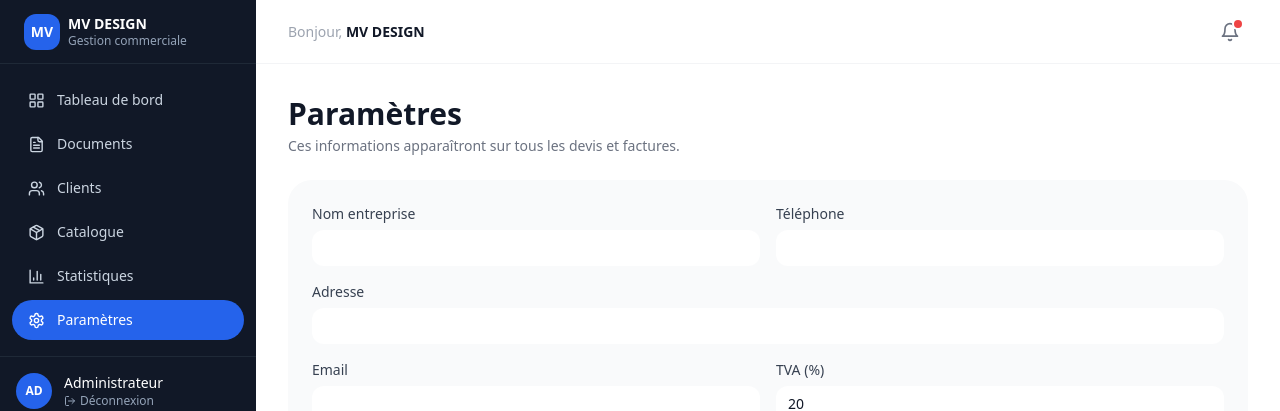
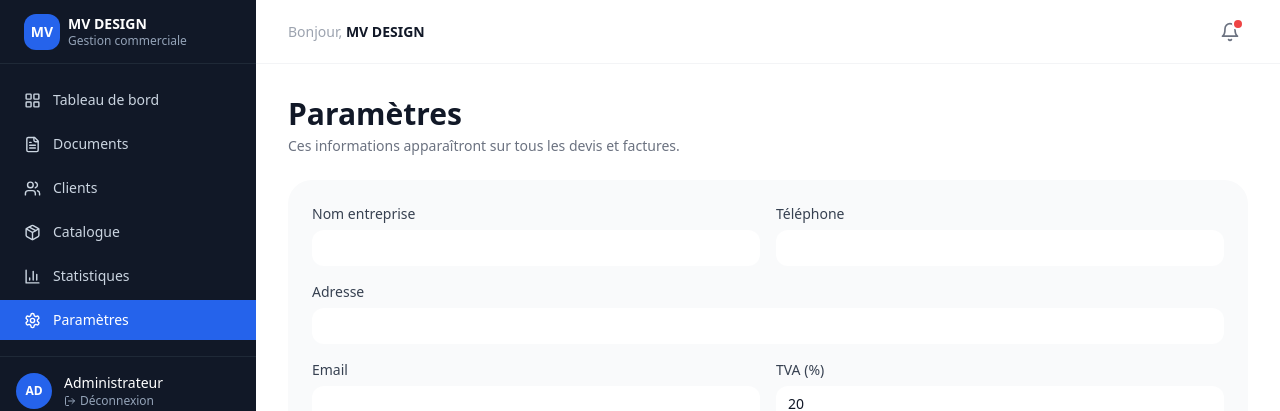
Before and after one commit to rakotoarimananamihajaniaina-eng/mv-design, a Next.js app: page /parametres in a window 1280 px wide. Shown: the top 411 px of the page. Built offline with nearby package versions, Linux system fonts and the light colour scheme; no server answers; the database is empty.

Commit message:
Update app-shell.tsx

```diff
--- a/app/app-shell.tsx
+++ b/app/app-shell.tsx
@@ -36,7 +36,7 @@
           </button>
         </div>
 
-        <nav className="flex-1 px-3 py-4 space-y-1">
+        <nav className="flex-1 py-4 space-y-1">
           {NAV_ITEMS.map((item) => {
             const Icon = item.icon;
             const active = pathname === item.href;
@@ -45,7 +45,7 @@
                 key={item.href}
                 href={item.href}
                 onClick={() => setMobileOpen(false)}
-                className={`w-full flex items-center gap-3 px-4 py-2.5 rounded-full text-sm transition-colors ${active ? 'bg-blue-600 text-white' : 'text-slate-300 hover:bg-gray-800 hover:text-white'}`}
+                className={`w-full flex items-center gap-3 px-6 py-2.5 text-sm transition-colors ${active ? 'bg-blue-600 text-white' : 'text-slate-300 hover:bg-gray-800 hover:text-white'}`}
               >
                 <Icon size={17} />
                 {item.label}
```
